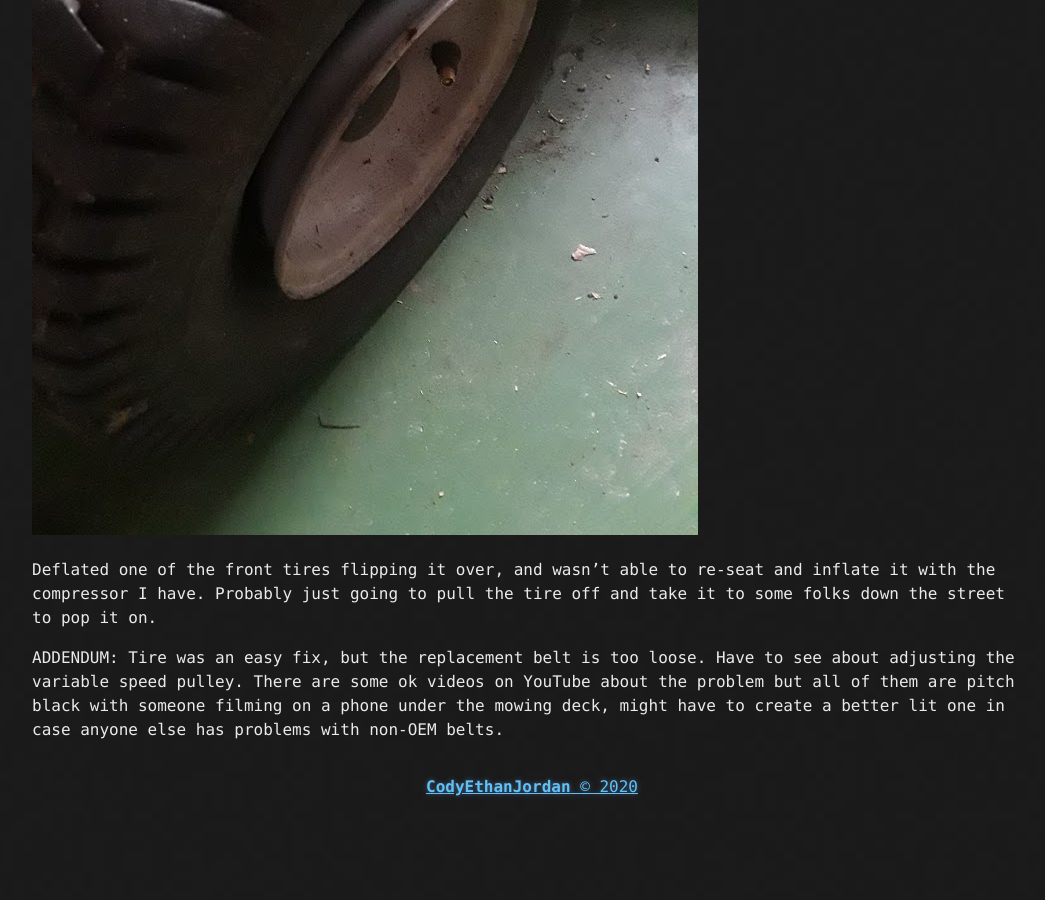
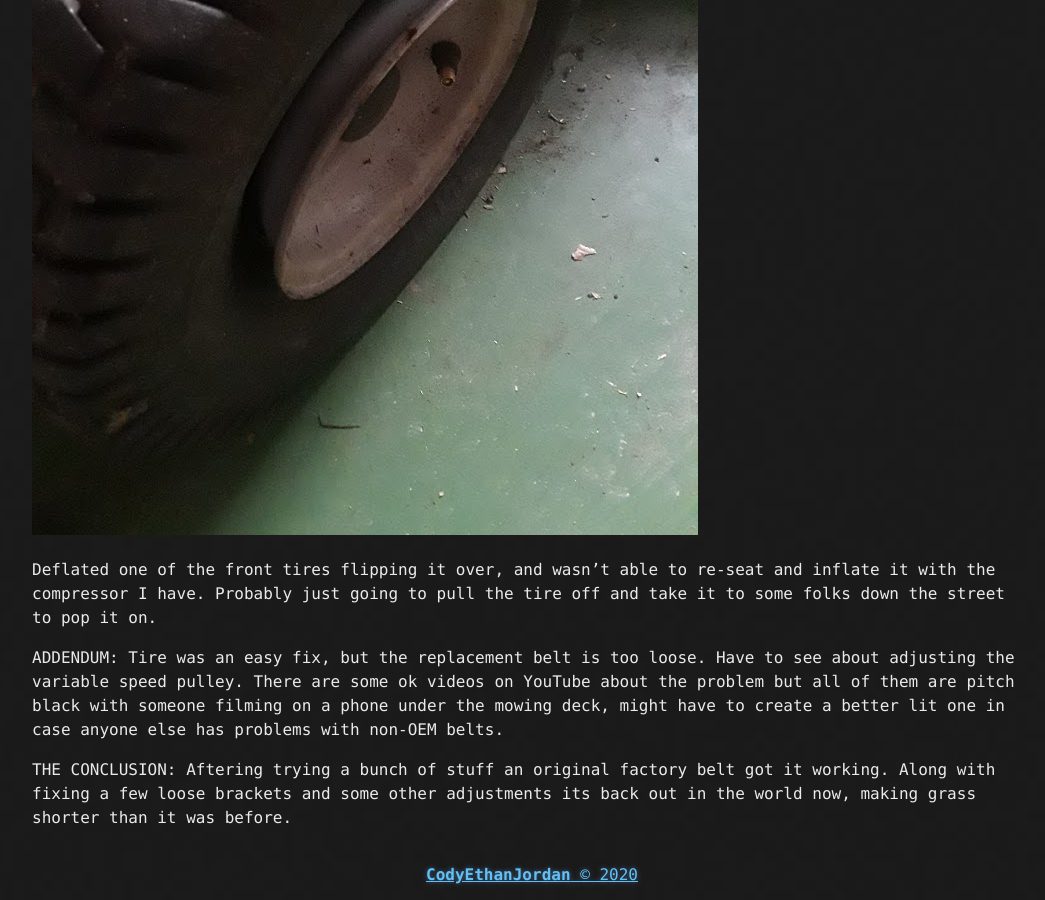
Before and after one commit to CodyEthanJordan/CodyEthanJordan.github.io, a Jekyll site: the page built from _posts/2020-08-15-fixingMower.md, in a window 1280 px wide and 900 px high, scrolled down 1558 px. Shown: the whole window, without its empty margins (108-1153 px from the left). Built offline with Jekyll 4.4.1, drawn with Linux system fonts in a browser that asks for light colours; before the commit the page ends 2370 px from its top, so only the background shows below that.

Commit message:
Updating posts

```diff
--- a/_posts/2020-08-15-fixingMower.md
+++ b/_posts/2020-08-15-fixingMower.md
@@ -18,3 +18,5 @@ Unfortunately after fixing the mower I also broke the mower.
 Deflated one of the front tires flipping it over, and wasn't able to re-seat and inflate it with the compressor I have. Probably just going to pull the tire off and take it to some folks down the street to pop it on.
 
 ADDENDUM: Tire was an easy fix, but the replacement belt is too loose. Have to see about adjusting the variable speed pulley. There are some ok videos on YouTube about the problem but all of them are pitch black with someone filming on a phone under the mowing deck, might have to create a better lit one in case anyone else has problems with non-OEM belts.
+
+THE CONCLUSION: Aftering trying a bunch of stuff an original factory belt got it working. Along with fixing a few loose brackets and some other adjustments its back out in the world now, making grass shorter than it was before.
```
Also changed, not shown: _posts/2020-09-05-debuggingPython.md (added, +10 -0 lines).
